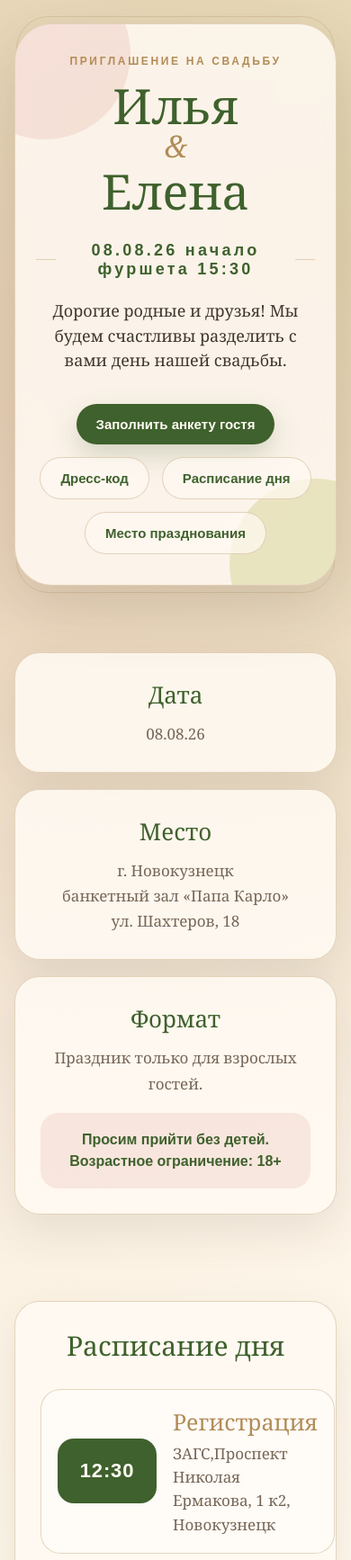
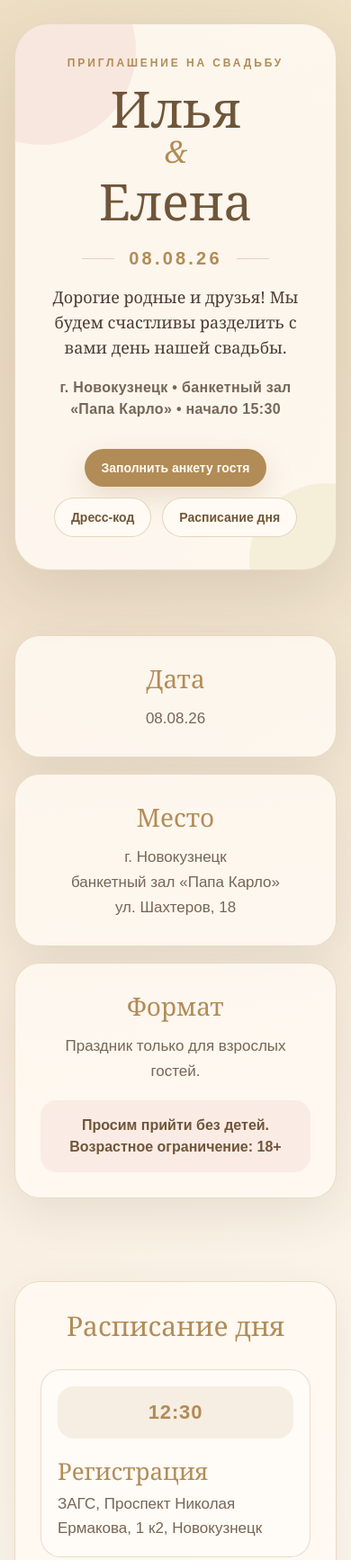
Before and after one commit to OsipovIP/wedding-invitation, a plain HTML site: page index.html in a window 390 px wide. Shown: the top 1734 px of the page at 90% size. Drawn offline with Linux system fonts and the light colour scheme.

Commit message:
Add files via upload

```diff
--- a/index.html
+++ b/index.html
@@ -10,34 +10,51 @@
 <body>
   <main>
     <section class="hero">
-      <div class="wrap hero-wrap">
+      <div class="wrap">
         <div class="hero-card">
           <p class="eyebrow">Приглашение на свадьбу</p>
-          <h1>Илья <span class="amp">&</span> Елена</h1>
-          <div class="date">08.08.26 начало фуршета 15:30</div>
+
+          <h1 class="names">
+            Илья
+            <span class="amp">&</span>
+            Елена
+          </h1>
+
+          <div class="date">08.08.26</div>
+
           <p class="lead">
             Дорогие родные и друзья! Мы будем счастливы разделить с вами день нашей свадьбы.
           </p>
+
+          <p class="place-line">
+            г. Новокузнецк • банкетный зал «Папа Карло» • начало 15:30
+          </p>
+
           <div class="btn-row">
-            <a class="btn" href="#rsvp">Заполнить анкету гостя</a>
+            <a class="btn primary" href="#rsvp">Заполнить анкету гостя</a>
             <a class="btn secondary" href="#dresscode">Дресс-код</a>
             <a class="btn secondary" href="#schedule">Расписание дня</a>
-            <a class="btn secondary" href="#place">Место празднования</a>
           </div>
         </div>
       </div>
     </section>
 
-    <section>
+    <section class="info-section">
       <div class="wrap grid">
         <div class="card center">
           <h3>Дата</h3>
           <p>08.08.26</p>
         </div>
+
         <div class="card center" id="place">
           <h3>Место</h3>
-          <p>г. Новокузнецк<br>банкетный зал «Папа Карло»<br>ул. Шахтеров, 18</p>
+          <p>
+            г. Новокузнецк<br>
+            банкетный зал «Папа Карло»<br>
+            ул. Шахтеров, 18
+          </p>
         </div>
+
         <div class="card center">
           <h3>Формат</h3>
           <p>Праздник только для взрослых гостей.</p>
@@ -46,18 +63,20 @@
       </div>
     </section>
 
-    <section id="schedule">
+    <section id="schedule" class="section">
       <div class="wrap">
         <div class="card schedule-card">
           <h2>Расписание дня</h2>
+
           <div class="schedule-list" aria-label="Расписание свадебного дня">
             <div class="schedule-item">
               <div class="schedule-time">12:30</div>
               <div class="schedule-info">
                 <h3>Регистрация</h3>
-                <p>ЗАГС,Проспект Николая Ермакова, 1 к2, Новокузнецк</p>
+                <p>ЗАГС, Проспект Николая Ермакова, 1 к2, Новокузнецк</p>
               </div>
             </div>
+
             <div class="schedule-item">
               <div class="schedule-time">15:30</div>
               <div class="schedule-info">
@@ -65,6 +84,7 @@
                 <p>Встреча гостей и лёгкие угощения</p>
               </div>
             </div>
+
             <div class="schedule-item">
               <div class="schedule-time">16:30</div>
               <div class="schedule-info">
@@ -77,19 +97,23 @@
       </div>
     </section>
 
-    <section id="dresscode">
+    <section id="dresscode" class="section">
       <div class="wrap dresscode">
         <div class="card">
           <h2>Пожелания по дресс-коду</h2>
           <p>
-            Будем рады, если вы поддержите общую атмосферу праздника и выберете образ в мягкой природной палитре: молочный, песочный, зелёный, пудрово-розовый или оливковый оттенок.
+            Будем рады, если вы поддержите общую атмосферу праздника и выберете образ
+            в мягкой природной палитре: молочный, песочный, зелёный, пудрово-розовый
+            или оливковый оттенок.
           </p>
+
           <ul class="dress-list">
             <li>Для девушек: платья, костюмы или комплекты в оттенках палитры.</li>
             <li>Для мужчин: рубашка, костюм, брюки или аксессуары в спокойных природных тонах.</li>
             <li>Не обязательно одеваться строго в один цвет — достаточно поддержать гамму деталями.</li>
           </ul>
         </div>
+
         <div class="palette" aria-label="Палитра дресс-кода">
           <div class="color cream" aria-label="Молочный"></div>
           <div class="color sand" aria-label="Песочный"></div>
@@ -100,11 +124,13 @@
       </div>
     </section>
 
-    <section id="rsvp">
+    <section id="rsvp" class="section">
       <div class="wrap">
         <div class="card form-card">
           <h2>Анкета гостя</h2>
-          <p class="center">Пожалуйста, заполните форму — это поможет нам всё правильно организовать.</p>
+          <p class="center">
+            Пожалуйста, заполните форму — это поможет нам всё правильно организовать.
+          </p>
 
           <form id="guestForm">
             <div class="row">
@@ -112,6 +138,7 @@
                 ФИО
                 <input name="fullName" type="text" placeholder="Иванов Иван Иванович" required />
               </label>
+
               <label>
                 Вы сможете прийти?
                 <select name="attendance" required>
@@ -131,6 +158,7 @@
                   <option value="Вдвоём">Вдвоём</option>
                 </select>
               </label>
+
               <label>
                 Нужен ли трансфер?
                 <select name="transfer" id="transfer" required>
@@ -146,6 +174,7 @@
                 Город
                 <input name="transferCity" type="text" placeholder="Например: Новокузнецк" />
               </label>
+
               <label>
                 Район / откуда забрать
                 <input name="transferDistrict" type="text" placeholder="Например: Центральный район" />
@@ -182,8 +211,8 @@
               <textarea name="comment" placeholder="Любая дополнительная информация"></textarea>
             </label>
 
-            <button class="btn" type="submit">Отправить анкету</button>
-            <div class="status" id="status"></div>
+            <button class="btn primary submit-btn" type="submit">Отправить анкету</button>
+            <div class="status" id="status" aria-live="polite"></div>
           </form>
         </div>
       </div>
--- a/style.css
+++ b/style.css
@@ -1,28 +1,35 @@
+* {
+  box-sizing: border-box;
+}
+
 :root {
   --cream: #f5ebd7;
+  --cream-light: #fffaf3;
   --sand: #b18c57;
+  --sand-dark: #6f5639;
   --green: #3f612d;
+  --green-soft: #6d7b55;
   --rose: #e2a99f;
   --olive: #b0b544;
-  --white: #fffaf3;
-  --text: #3f362e;
+  --text: #4a3d34;
   --muted: #766656;
-  --line: rgba(177, 140, 87, .35);
-  --shadow: 0 24px 70px rgba(63, 54, 46, .16);
+  --line: rgba(177, 140, 87, .28);
+  --shadow: 0 24px 70px rgba(63, 54, 46, .12);
   --radius: 28px;
 }
 
-* { box-sizing: border-box; }
-html { scroll-behavior: smooth; }
+html {
+  scroll-behavior: smooth;
+}
 
 body {
   margin: 0;
-  font-family: Georgia, 'Times New Roman', serif;
+  font-family: Arial, sans-serif;
   color: var(--text);
   background:
-    radial-gradient(circle at 8% 10%, rgba(226,169,159,.34), transparent 26%),
-    radial-gradient(circle at 92% 6%, rgba(176,181,68,.28), transparent 24%),
-    linear-gradient(135deg, var(--cream), #fff8ec 44%, rgba(177,140,87,.25));
+    radial-gradient(circle at 12% 10%, rgba(226, 169, 159, .20), transparent 28%),
+    radial-gradient(circle at 86% 6%, rgba(176, 181, 68, .14), transparent 26%),
+    linear-gradient(135deg, var(--cream), var(--cream-light) 54%, #f0dfc5);
   min-height: 100vh;
 }
 
@@ -36,140 +43,165 @@ body {
   display: grid;
   place-items: center;
   padding: 44px 0;
-  text-align: center;
-  position: relative;
-}
-
-.hero::before {
-  content: "";
-  position: absolute;
-  inset: 18px;
-  border: 1px solid rgba(177,140,87,.28);
-  border-radius: 36px;
-  pointer-events: none;
-}
-
-.hero-wrap {
-  display: flex;
-  justify-content: center;
 }
 
 .hero-card {
-  width: min(900px, 100%);
+  width: min(860px, 100%);
   margin: 0 auto;
-  padding: clamp(34px, 7vw, 82px) clamp(22px, 6vw, 74px);
+  text-align: center;
+  border-radius: 38px;
+  padding: clamp(36px, 6vw, 78px);
+  background: rgba(255, 250, 243, .88);
   border: 1px solid var(--line);
-  border-radius: calc(var(--radius) + 14px);
-  background: rgba(255, 250, 243, .84);
   box-shadow: var(--shadow);
-  backdrop-filter: blur(8px);
   position: relative;
   overflow: hidden;
 }
 
-.hero-card::before,
+.hero-card::before {
+  content: "";
+  position: absolute;
+  width: 210px;
+  height: 210px;
+  left: -76px;
+  top: -76px;
+  border-radius: 999px;
+  background: rgba(226, 169, 159, .20);
+}
+
 .hero-card::after {
   content: "";
   position: absolute;
-  width: 190px;
-  height: 190px;
+  width: 170px;
+  height: 170px;
+  right: -74px;
+  bottom: -74px;
   border-radius: 999px;
-  opacity: .25;
-  z-index: -1;
+  background: rgba(176, 181, 68, .12);
 }
-
-.hero-card::before { background: var(--rose); top: -62px; left: -62px; }
-.hero-card::after { background: var(--olive); right: -72px; bottom: -72px; }
 
 .eyebrow {
   margin: 0 0 18px;
-  letter-spacing: .22em;
   text-transform: uppercase;
-  font-family: Arial, sans-serif;
+  letter-spacing: .24em;
+  font-weight: 800;
   font-size: 12px;
   color: var(--sand);
-  font-weight: 700;
+  position: relative;
+  z-index: 1;
 }
 
-h1 {
+.names {
   margin: 0;
+  font-family: Georgia, 'Times New Roman', serif;
   font-weight: 400;
-  font-size: clamp(54px, 11vw, 124px);
-  line-height: .92;
-  color: var(--green);
+  font-size: clamp(56px, 10vw, 116px);
+  line-height: .9;
+  color: var(--sand-dark);
+  position: relative;
+  z-index: 1;
 }
 
 .amp {
   display: block;
-  margin: 4px 0 10px;
-  font-size: clamp(34px, 7vw, 72px);
+  margin: 8px 0 14px;
+  font-size: clamp(34px, 6vw, 68px);
+  font-style: italic;
   color: var(--sand);
-  font-style: italic;
 }
 
 .date {
   display: inline-flex;
   align-items: center;
   justify-content: center;
-  gap: 18px;
-  margin: 30px 0 22px;
-  font-family: Arial, sans-serif;
-  font-size: clamp(18px, 3.8vw, 32px);
-  letter-spacing: .18em;
-  color: var(--green);
-  font-weight: 800;
+  gap: 16px;
+  margin: 28px 0 18px;
+  font-size: clamp(20px, 3vw, 34px);
+  font-weight: 900;
+  letter-spacing: .16em;
+  color: var(--sand);
+  position: relative;
+  z-index: 1;
 }
 
 .date::before,
 .date::after {
   content: "";
-  width: clamp(34px, 8vw, 94px);
+  width: clamp(36px, 8vw, 84px);
   height: 1px;
-  background: var(--line);
+  background: currentColor;
+  opacity: .35;
 }
 
 .lead {
+  max-width: 650px;
   margin: 0 auto;
-  max-width: 690px;
-  font-size: clamp(18px, 2.4vw, 24px);
+  font-family: Georgia, 'Times New Roman', serif;
+  font-size: clamp(18px, 2.2vw, 24px);
   line-height: 1.55;
   color: var(--text);
+  position: relative;
+  z-index: 1;
+}
+
+.place-line {
+  margin: 18px auto 0;
+  color: var(--muted);
+  font-weight: 800;
+  line-height: 1.5;
+  letter-spacing: .02em;
+  position: relative;
+  z-index: 1;
 }
 
 .btn-row {
-  margin-top: 34px;
+  margin-top: 32px;
   display: flex;
-  gap: 14px;
+  justify-content: center;
+  gap: 12px;
   flex-wrap: wrap;
-  justify-content: center;
+  position: relative;
+  z-index: 1;
 }
 
 .btn {
   appearance: none;
+  border-radius: 999px;
+  padding: 13px 18px;
+  font-weight: 900;
+  font-size: 14px;
+  text-decoration: none;
   border: 0;
-  border-radius: 999px;
-  padding: 14px 22px;
-  background: var(--green);
-  color: #fffaf3;
-  text-decoration: none;
-  font-family: Arial, sans-serif;
-  font-weight: 800;
-  font-size: 15px;
   cursor: pointer;
-  transition: transform .2s ease, box-shadow .2s ease, background .2s ease;
-  box-shadow: 0 12px 30px rgba(63,97,45,.22);
+  transition: transform .2s ease, box-shadow .2s ease, opacity .2s ease;
 }
 
-.btn:hover { transform: translateY(-2px); background: #304c21; }
+.btn:hover {
+  transform: translateY(-2px);
+}
+
+.btn.primary {
+  background: var(--sand);
+  color: var(--cream-light);
+  box-shadow: 0 12px 30px rgba(177, 140, 87, .24);
+}
 
 .btn.secondary {
-  background: rgba(255,250,243,.72);
-  color: var(--green);
-  border: 1px solid var(--line);
-  box-shadow: none;
+  background: var(--cream-light);
+  color: var(--sand-dark);
+  border: 1px solid rgba(177, 140, 87, .34);
 }
 
-section { padding: 48px 0; }
+.btn:disabled {
+  opacity: .72;
+  cursor: default;
+  transform: none;
+}
+
+.section,
+.info-section {
+  padding: 46px 0;
+}
 
 .grid {
   display: grid;
@@ -179,21 +211,32 @@ section { padding: 48px 0; }
 
 .card {
   padding: 28px;
+  border-radius: var(--radius);
+  background: rgba(255, 250, 243, .86);
   border: 1px solid var(--line);
-  border-radius: var(--radius);
-  background: rgba(255, 250, 243, .88);
-  box-shadow: 0 18px 50px rgba(63, 54, 46, .10);
+  box-shadow: 0 18px 50px rgba(63, 54, 46, .09);
+}
+
+.center {
+  text-align: center;
 }
 
 .card h2,
 .card h3 {
   margin: 0 0 12px;
-  color: var(--green);
+  font-family: Georgia, 'Times New Roman', serif;
   font-weight: 400;
+  color: var(--sand);
 }
 
-.card h2 { font-size: clamp(30px, 4vw, 46px); text-align: center; }
-.card h3 { font-size: 26px; }
+.card h2 {
+  text-align: center;
+  font-size: clamp(30px, 4vw, 46px);
+}
+
+.card h3 {
+  font-size: 28px;
+}
 
 .card p {
   margin: 0;
@@ -202,21 +245,19 @@ section { padding: 48px 0; }
   font-size: 17px;
 }
 
-.center { text-align: center; }
-
 .note {
   margin-top: 18px;
-  padding: 18px 20px;
-  border-radius: 20px;
-  background: rgba(226, 169, 159, .23);
-  color: var(--green);
-  font-family: Arial, sans-serif;
+  padding: 16px 18px;
+  border-radius: 18px;
+  background: rgba(226, 169, 159, .16);
+  color: var(--sand-dark);
   line-height: 1.5;
-  font-weight: 700;
+  font-weight: 800;
 }
 
-.schedule-card {
-  width: min(820px, 100%);
+.schedule-card,
+.form-card {
+  width: min(860px, 100%);
   margin: 0 auto;
 }
 
@@ -224,18 +265,17 @@ section { padding: 48px 0; }
   margin-top: 28px;
   display: grid;
   gap: 16px;
-  position: relative;
 }
 
 .schedule-item {
   display: grid;
-  grid-template-columns: 110px 1fr;
+  grid-template-columns: 112px 1fr;
   gap: 18px;
   align-items: center;
   padding: 18px;
-  border: 1px solid rgba(177, 140, 87, .34);
+  border: 1px solid rgba(177, 140, 87, .28);
   border-radius: 22px;
-  background: rgba(255, 255, 255, .36);
+  background: rgba(255, 255, 255, .34);
 }
 
 .schedule-time {
@@ -243,18 +283,17 @@ section { padding: 48px 0; }
   place-items: center;
   min-height: 72px;
   border-radius: 18px;
-  background: var(--green);
-  color: var(--white);
-  font-family: Arial, sans-serif;
+  background: rgba(177, 140, 87, .12);
+  color: var(--sand);
   font-size: 22px;
-  font-weight: 800;
+  font-weight: 900;
   letter-spacing: .04em;
 }
 
 .schedule-info h3 {
   margin: 0 0 6px;
   color: var(--sand);
-  font-size: 25px;
+  font-size: 26px;
 }
 
 .schedule-info p {
@@ -265,9 +304,16 @@ section { padding: 48px 0; }
 
 .dresscode {
   display: grid;
-  grid-template-columns: 1.1fr .9fr;
+  grid-template-columns: 1.08fr .92fr;
   gap: 18px;
   align-items: stretch;
+}
+
+.dress-list {
+  margin: 18px 0 0;
+  padding-left: 20px;
+  color: var(--muted);
+  line-height: 1.7;
 }
 
 .palette {
@@ -276,34 +322,20 @@ section { padding: 48px 0; }
   overflow: hidden;
   border-radius: 24px;
   border: 1px solid var(--line);
-  min-height: 210px;
-  box-shadow: 0 18px 50px rgba(63, 54, 46, .10);
+  min-height: 230px;
+  box-shadow: 0 18px 50px rgba(63, 54, 46, .09);
 }
 
-.color.cream { background: var(--cream); }
-.color.sand { background: var(--sand); }
-.color.green { background: var(--green); }
-.color.rose { background: var(--rose); }
-.color.olive { background: var(--olive); }
-
-.dress-list {
-  margin: 18px 0 0;
-  padding-left: 20px;
-  color: var(--muted);
-  line-height: 1.7;
-  font-family: Arial, sans-serif;
-}
-
-.form-card {
-  width: min(820px, 100%);
-  margin: 0 auto;
-}
+.color.cream { background: #f5ebd7; }
+.color.sand { background: #b18c57; }
+.color.green { background: #3f612d; }
+.color.rose { background: #e2a99f; }
+.color.olive { background: #b0b544; }
 
 form {
   display: grid;
   gap: 18px;
   margin-top: 24px;
-  font-family: Arial, sans-serif;
 }
 
 .row {
@@ -315,8 +347,8 @@ form {
 label {
   display: grid;
   gap: 8px;
-  color: var(--green);
-  font-weight: 800;
+  color: var(--sand-dark);
+  font-weight: 900;
   font-size: 14px;
 }
 
@@ -324,9 +356,9 @@ input,
 select,
 textarea {
   width: 100%;
-  border: 1px solid rgba(177,140,87,.42);
+  border: 1px solid rgba(177, 140, 87, .38);
   border-radius: 16px;
-  background: rgba(255,255,255,.70);
+  background: rgba(255, 255, 255, .66);
   color: var(--text);
   padding: 14px 15px;
   font: 16px Arial, sans-serif;
@@ -334,13 +366,16 @@ textarea {
   transition: border .2s ease, box-shadow .2s ease, background .2s ease;
 }
 
-textarea { min-height: 104px; resize: vertical; }
+textarea {
+  min-height: 104px;
+  resize: vertical;
+}
 
 input:focus,
 select:focus,
 textarea:focus {
-  border-color: var(--green);
-  box-shadow: 0 0 0 4px rgba(63,97,45,.14);
+  border-color: var(--sand);
+  box-shadow: 0 0 0 4px rgba(177, 140, 87, .14);
   background: #fff;
 }
 
@@ -349,9 +384,9 @@ textarea:focus {
   grid-template-columns: repeat(2, 1fr);
   gap: 10px;
   padding: 14px;
-  border: 1px solid rgba(177,140,87,.32);
+  border: 1px solid rgba(177, 140, 87, .26);
   border-radius: 18px;
-  background: rgba(255,255,255,.38);
+  background: rgba(255, 255, 255, .34);
 }
 
 .check {
@@ -362,27 +397,58 @@ textarea:focus {
   font-weight: 400;
 }
 
-.check input { width: auto; }
-.hidden { display: none !important; }
+.check input {
+  width: auto;
+}
+
+.hidden {
+  display: none !important;
+}
+
+.submit-btn {
+  width: 100%;
+  margin-top: 2px;
+}
 
 .status {
   min-height: 24px;
-  font-weight: 800;
-  color: var(--green);
   text-align: center;
+  color: var(--sand-dark);
+  font-weight: 900;
 }
 
 footer {
   padding: 42px 0 56px;
   text-align: center;
   color: var(--muted);
-  font-family: Arial, sans-serif;
   font-size: 14px;
 }
 
 @media (max-width: 820px) {
-  .grid, .row, .dresscode { grid-template-columns: 1fr; }
-  .hero { min-height: auto; padding: 26px 0; }
-  .checks { grid-template-columns: 1fr; }
-  .palette { min-height: 160px; }
+  .hero {
+    min-height: auto;
+    padding: 26px 0;
+  }
+
+  .grid,
+  .row,
+  .dresscode {
+    grid-template-columns: 1fr;
+  }
+
+  .schedule-item {
+    grid-template-columns: 1fr;
+  }
+
+  .schedule-time {
+    min-height: 58px;
+  }
+
+  .checks {
+    grid-template-columns: 1fr;
+  }
+
+  .palette {
+    min-height: 160px;
+  }
 }
```
Also changed, not shown: script.js (+10 -21 lines).
